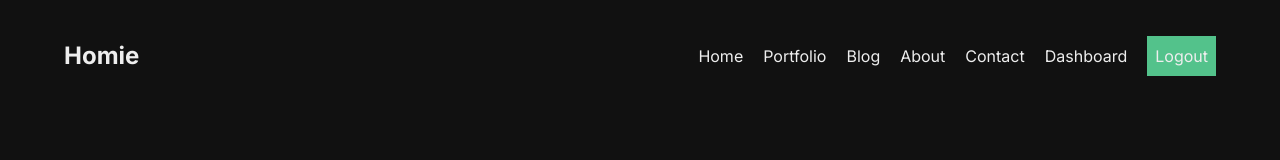
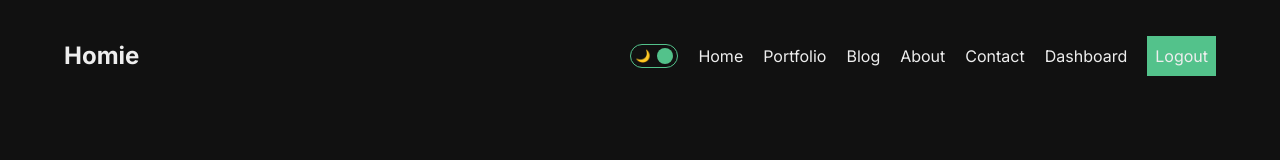
Before and after one commit to 4kbr/blog-app, a Next.js app: page /portfolio in a window 1280 px wide. Shown: the top 160 px of the page. Built offline with nearby package versions, Linux system fonts and the light colour scheme.

Commit message:
add darktheme button toggle

```diff
--- /dev/null
+++ b/context/ThemeContext.tsx
@@ -0,0 +1,36 @@
+"use client";
+import { ReactNode, createContext, useContext, useState } from "react";
+
+type themeContextType = {
+  toggle: Function;
+  node: string;
+};
+
+const themeContextDefaultValues: themeContextType = {
+  node: "dark",
+  toggle: () => {},
+};
+
+export const ThemeContext = createContext<themeContextType>(
+  themeContextDefaultValues
+);
+
+export const useTheme = () => useContext(ThemeContext);
+
+type Props = {
+  children: ReactNode;
+};
+
+export const ThemeProvider = ({ children }: Props) => {
+  const [node, setNode] = useState<string>("dark");
+
+  const toggle = () => {
+    setNode((prev) => (prev === "dark" ? "light" : "dark"));
+  };
+
+  return (
+    <ThemeContext.Provider value={{ node, toggle }}>
+      {children}
+    </ThemeContext.Provider>
+  );
+};
--- a/src/app/layout.tsx
+++ b/src/app/layout.tsx
@@ -2,6 +2,7 @@ import Navbar from "@/components/navbar/Navbar";
 import "./globals.css";
 import { Inter, Roboto, Poppins } from "next/font/google";
 import Footer from "@/components/footer/Footer";
+import { ThemeProvider } from "../../context/ThemeContext";
 
 const inter = Inter({ subsets: ["latin"] });
 const roboto = Roboto({ weight: "400", subsets: ["latin"] });
@@ -19,11 +20,13 @@ export default function RootLayout({
   return (
     <html lang="en">
       <body className={inter.className}>
-        <div className="appContainer">
-          <Navbar />
-          {children}
-          <Footer />
-        </div>
+        <ThemeProvider>
+          <div className="appContainer">
+            <Navbar />
+            {children}
+            <Footer />
+          </div>
+        </ThemeProvider>
       </body>
     </html>
   );
--- /dev/null
+++ b/src/components/DarkModeToggle/DarkModeToggle.tsx
@@ -0,0 +1,23 @@
+import { useState } from "react";
+
+const DarkModeToggle = () => {
+  const [node, setNode] = useState("dark");
+  return (
+    <div
+      className="toggleContainer w-12 h-6 border-solid border-[1.5px] border-primary flex justify-between rounded-3xl items-center p-1 relative cursor-pointer select-none"
+      onClick={() => {
+        setNode(node === "dark" ? "light" : "dark");
+      }}
+    >
+      <div className="iconToggle text-[12px]">🌙</div>
+      <div className="iconToggle text-[12px]">☀️</div>
+      <div
+        className={`ball w-4 h-4 bg-primary rounded-[50%] absolute ${
+          node === "dark" ? "right-1" : ""
+        }`}
+      />
+    </div>
+  );
+};
+
+export default DarkModeToggle;
--- a/src/components/navbar/Navbar.tsx
+++ b/src/components/navbar/Navbar.tsx
@@ -1,5 +1,6 @@
 "use client";
 import Link from "next/link";
+import DarkModeToggle from "../DarkModeToggle/DarkModeToggle";
 
 const links = [
   {
@@ -41,6 +42,7 @@ const Navbar = () => {
         Homie
       </Link>
       <div className="links md:flex items-center gap-5 hidden ">
+        <DarkModeToggle />
         {links.map((link, i) => (
           <Link href={link.url} key={i} className="link ">
             {link.title}
```
